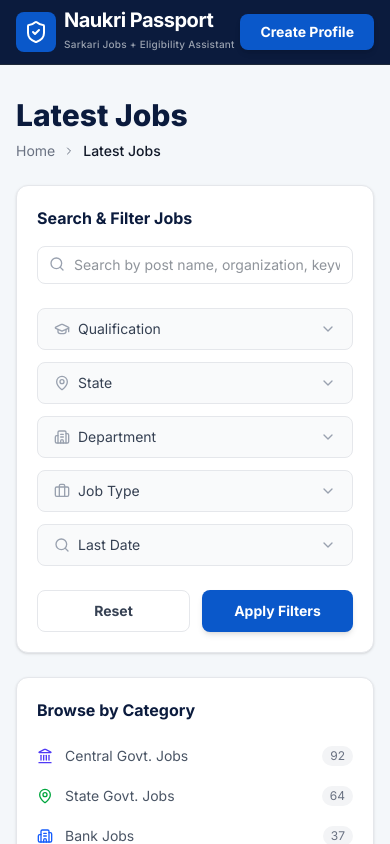
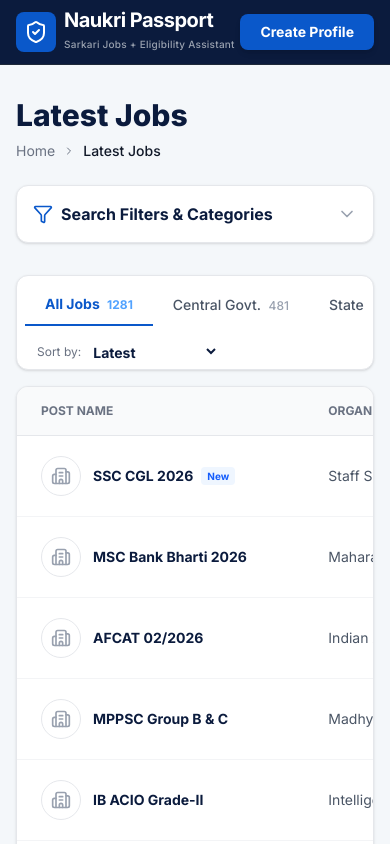
Before and after one commit to sarkaripassport/sarkaripassport, a Next.js app: page /jobs in a window 390 px wide. Shown: the top 844 px of the page. Built offline with nearby package versions, Linux system fonts and the light colour scheme.

Commit message:
UI tweak: Hide sidebar filters behind a toggle button on mobile to save vertical space

```diff
--- a/src/app/jobs/page.tsx
+++ b/src/app/jobs/page.tsx
@@ -1,7 +1,12 @@
+"use client";
+
 import Link from "next/link";
-import { Search, ChevronDown, Building2, MapPin, Briefcase, GraduationCap, Users, Shield, Landmark, Train, Monitor, Bookmark, MessageCircle } from "lucide-react";
+import { useState } from "react";
+import { Search, ChevronDown, Building2, MapPin, Briefcase, GraduationCap, Users, Shield, Landmark, Train, Monitor, Bookmark, MessageCircle, Filter } from "lucide-react";
 
 export default function JobsListingPage() {
+  const [isSidebarOpen, setIsSidebarOpen] = useState(false);
+
   return (
     <div className="bg-[#F4F7FA] min-h-screen py-8">
       <div className="max-w-7xl mx-auto px-4 sm:px-6 lg:px-8">
@@ -18,8 +23,20 @@
 
         <div className="flex flex-col lg:flex-row gap-8">
 
+          {/* Mobile Sidebar Toggle */}
+          <button
+            onClick={() => setIsSidebarOpen(!isSidebarOpen)}
+            className="lg:hidden w-full bg-white border border-gray-200 rounded-xl p-4 flex items-center justify-between font-bold text-[#0B1B3D] shadow-sm active:scale-[0.99] transition-transform"
+          >
+            <div className="flex items-center gap-2">
+              <Filter className="w-5 h-5 text-[#0A58CA]" />
+              Search Filters & Categories
+            </div>
+            <ChevronDown className={`w-5 h-5 text-gray-400 transition-transform ${isSidebarOpen ? 'rotate-180' : ''}`} />
+          </button>
+
           {/* Left Sidebar */}
-          <div className="w-full lg:w-[280px] shrink-0 space-y-6">
+          <div className={`w-full lg:w-[280px] shrink-0 space-y-6 ${isSidebarOpen ? 'block' : 'hidden lg:block'}`}>
 
             {/* Filter Card */}
             <div className="bg-white rounded-xl border border-gray-200 shadow-sm p-5">
```
